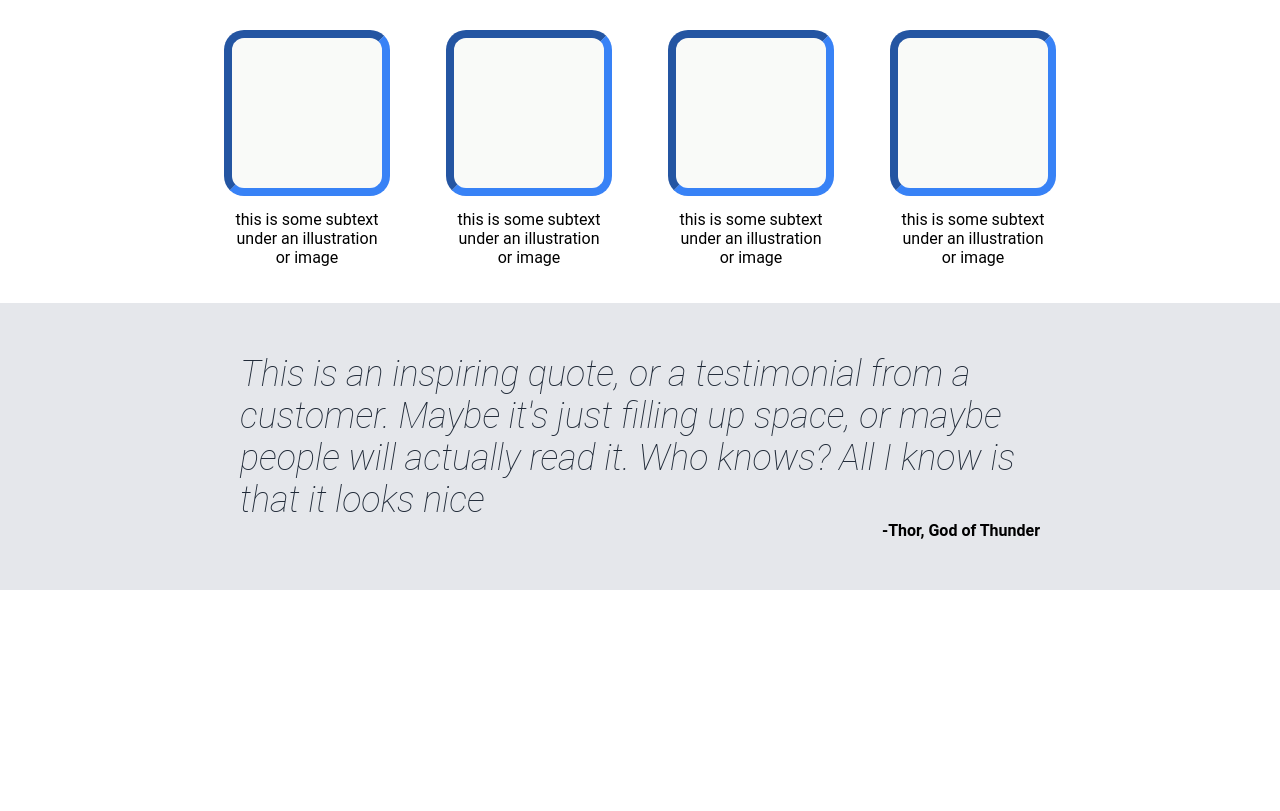
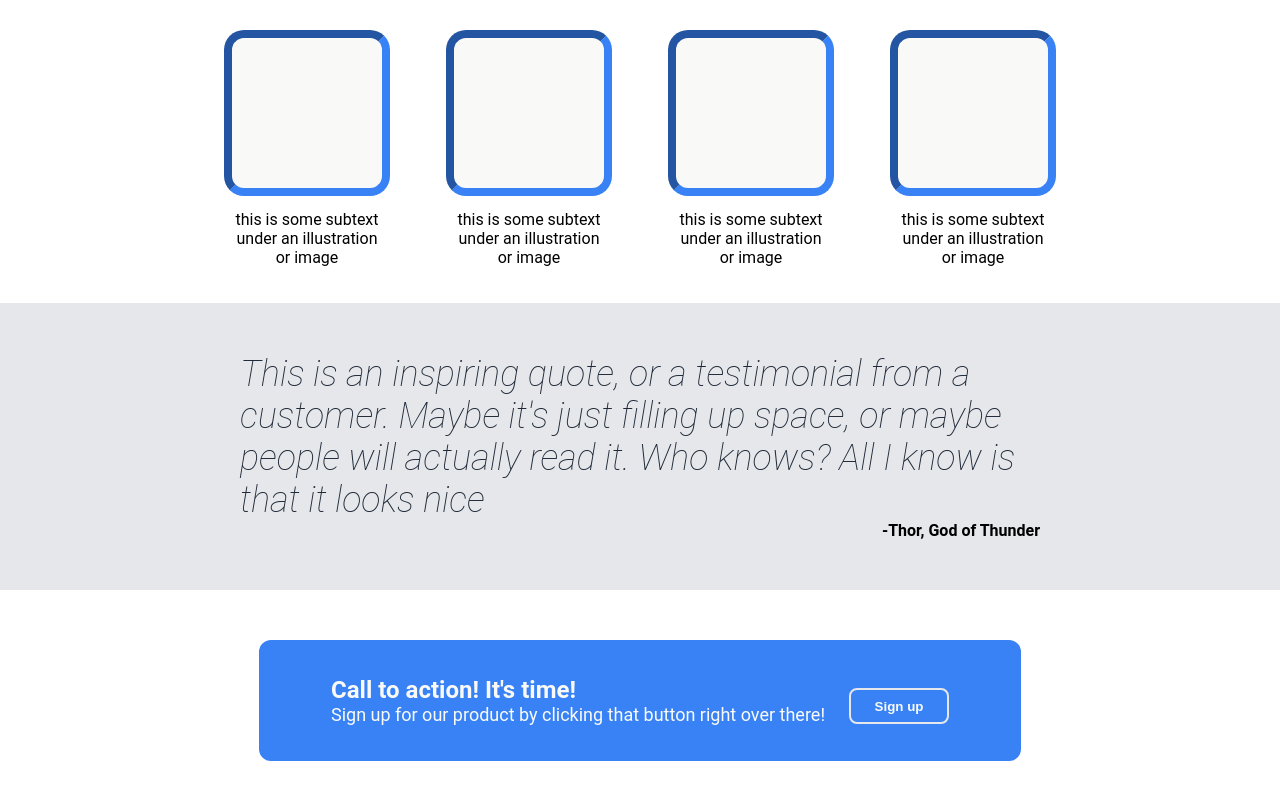
Before and after one commit to t-ashcraft/odin-landing, a plain HTML site: page index.html in a window 1280 px wide. Shown: the part 530-1341 px from the top of the page. Before the commit the page ends 1120 px from the top, so only its background shows below. Drawn offline with Linux system fonts and the light colour scheme.

Commit message:
Finish last section

```diff
--- a/index.html
+++ b/index.html
@@ -49,7 +49,16 @@
         </span>
 
     </div>
-    <div class="section"></div>
+    <div class="section4">
+        <div class="cta">
+            <div class="text">
+                <div class="title">Call to action! It's time!</div>
+                <div class="subtext">Sign up for our product by clicking that button right over there!</div>
+            </div>
+            <button>Sign up</button>
+
+        </div>
+    </div>
     <div class="footer"></div>
 </body>
 </html>
--- a/style.css
+++ b/style.css
@@ -1,6 +1,9 @@
 body {
     font-family: "roboto";
     margin:0;
+    display:flex;
+    justify-content: center;
+    flex-direction: column;
 }
 
 .header {
@@ -148,3 +151,55 @@ body {
     font-weight: bold;
     text-align: end;
 }
+
+.section4 {
+    align-self:center;
+    justify-self: center;
+    max-width: 1000px;
+}
+
+.section4 .cta{
+    padding:36px 72px;
+    align-self:center;
+    margin:50px;
+    background-color: #3882F6;
+    display:flex;
+    flex-direction: row;
+    border-radius: 12px;
+
+    justify-self: center;
+}
+
+.section4 .text {
+    display:flex;
+    flex-direction: column;
+    align-items: flex-start;
+    padding-right:24px
+}
+
+.section4 .text .title {
+    color:#f9FaF8;
+    font-size: 24px;
+    font-weight: bold;
+}
+
+.section4 .text .subtext {
+    color:#f9FaF8;
+    font-size:18px;
+}
+
+.section4 button {
+    margin-left:auto;
+    background-color: #3882F6;
+    outline-color: #E5E7EB;
+    outline-width: 8px;
+    border-radius:8px;
+    color:#f9FaF8;
+    border:2px solid;
+    border-color: #E5E7EB;
+    height:36px;
+    max-width: 100px;
+    min-width: 100px;
+    font-weight:bold;
+    margin-top:12px;
+}
```
